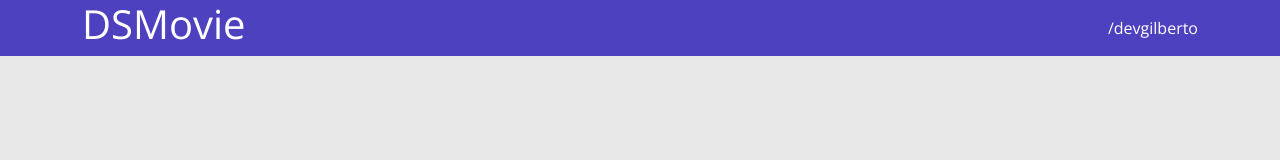
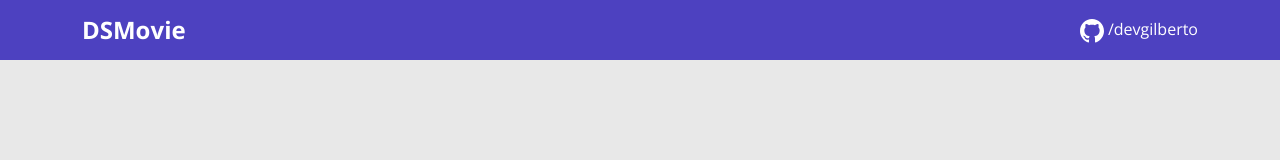
Before and after one commit to GCalazans10/DSMovie, a plain HTML site: page index.html in a window 1280 px wide. Drawn offline with nearby package versions, Linux system fonts and the light colour scheme.

Commit message:
Barra Superior Parte 2

```diff
--- a/CSS/styles.css
+++ b/CSS/styles.css
@@ -1,24 +1,52 @@
 @import url('https://fonts.googleapis.com/css2?family=Open+Sans:wght@300;400;700&display=swap');
 
+:root {
+    --bg-gray: #e8e8e8;
+    --color-primary: #4d41c0;
+    --white: #fff;
+
+}
 * {
     box-sizing: border-box;
     font-family: 'Open Sans'; sans-serif
 }
 
 html, body {
-    background-color: #e8e8e8;
+    background-color: var(--bg-gray);
+}
+
+h1, h2, h3, h4, h5, h6 {
+    margin: 0;
 }
 
 header {
-    background-color: #4d41c0;
-    color: #fff;
+    background-color: var(--color-primary);
+    color: var(--white);
+    height: 60px;
+    display:flex;
+    align-items: center;
 }
    nav {
        display: flex;
        align-items: center;
        justify-content: space-between;
    }
+   nav h1 {
+       font-size: 24px;
+       font-weight: 700;
+   }
+   nav a:hover {
+       font-size: 12px;
+       font-weight: 400;
+   }
 a, a:hover {
     text-decoration: none;
     color: unset;
 }
+.dsmovie-contact-container {
+    display: flex;
+    align-items: center;
+}
+.dsmovie-contact-container img {
+    margin-right: 10px;
+}
--- a/index.html
+++ b/index.html
@@ -1,24 +1,29 @@
 <!DOCTYPE html>
 <html lang="pt-br">
+
 <head>
     <meta charset="UTF-8">
     <meta http-equiv="X-UA-Compatible" content="IE=edge">
     <meta name="viewport" content="width=device-width, initial-scale=1.0">
     <title>DSMovie</title>
-    <link href="https://cdn.jsdelivr.net/npm/bootstrap@5.1.3/dist/css/bootstrap.min.css" rel="stylesheet" integrity="sha384-1BmE4kWBq78iYhFldvKuhfTAU6auU8tT94WrHftjDbrCEXSU1oBoqyl2QvZ6jIW3" crossorigin="anonymous">
+    <link href="https://cdn.jsdelivr.net/npm/bootstrap@5.1.3/dist/css/bootstrap.min.css" rel="stylesheet"
+        integrity="sha384-1BmE4kWBq78iYhFldvKuhfTAU6auU8tT94WrHftjDbrCEXSU1oBoqyl2QvZ6jIW3" crossorigin="anonymous">
 
     <link rel="stylesheet" href="css/styles.css">
 </head>
+
 <body>
     <header>
         <nav class="container">
 
             <h1>DSMovie</h1>
+            <div>
+                <img src="img/GitHub.svg" alt="GitHub">
                 <a href="https://github.com/GCalazans10">/devgilberto</a>
-
-
+            </div>
 
         </nav>
     </header>
 </body>
+
 </html>
```
Also changed, not shown: IMG/GitHub.svg (added). Lines whose indentation alone changed are shown as unchanged.
